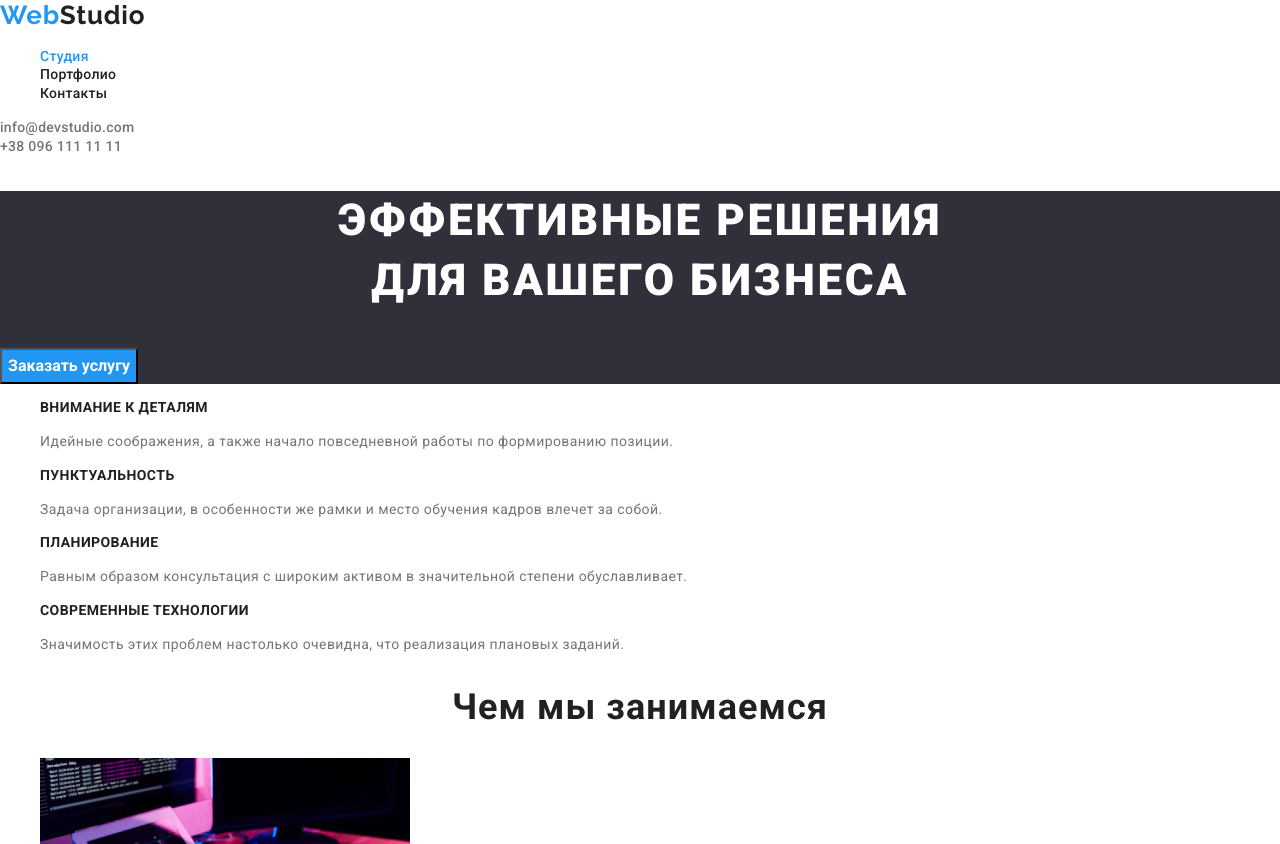
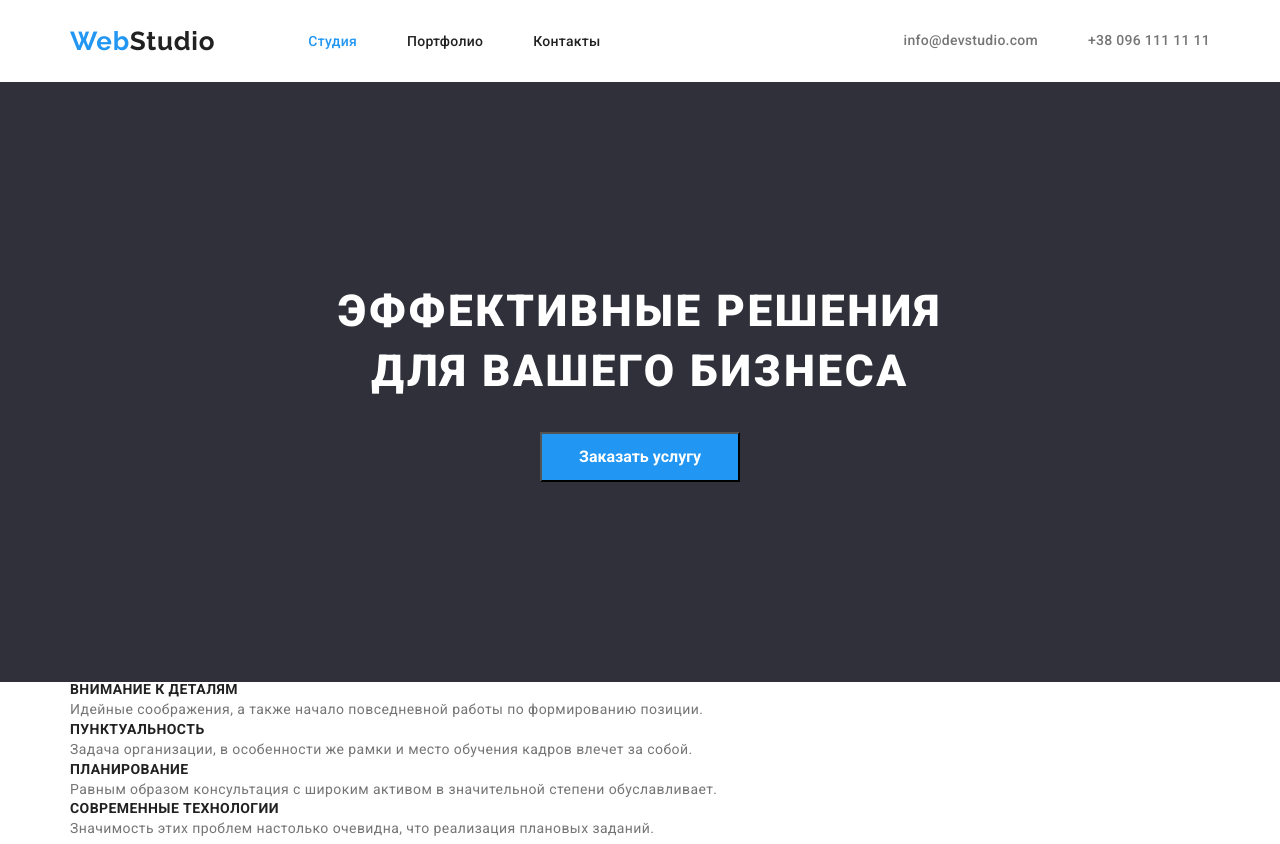
Before and after one commit to DmitriyShurlyhin/goit-markup-hw-03, a plain HTML site: page index.html in a window 1280 px wide. Shown: the top 844 px of the page. Drawn offline with nearby package versions, Linux system fonts and the light colour scheme.

Commit message:
footer & hero

```diff
--- a/css/styles.css
+++ b/css/styles.css
@@ -11,8 +11,30 @@ body {
   background-color: var(--main-background-color);
   font-family: Roboto, sans-serif;
 }
+ul {
+  margin-top: 0;
+  margin-bottom: 0;
+  padding-left: 0;
+}
+h1,
+h2,
+h3,
+p {
+  margin-top: 0;
+  margin-bottom: 0;
+}
+.container {
+  width: 1170px;
+  margin-left: auto;
+  margin-right: auto;
+  padding-left: 15px;
+  padding-right: 15px;
+}
 /*Header styles*/
-
+.header > .container {
+  display: flex;
+  align-items: center;
+}
 .header-logo {
   color: var(--color-dark);
   font-family: Raleway, sans-serif;
@@ -20,10 +42,22 @@ body {
   font-size: 26px;
   line-height: 1.19;
   letter-spacing: 0.03em;
+  margin-right: 93px;
 }
 .header-web {
   color: var(--accent-background-color);
 }
+.main-nav {
+  display: flex;
+  align-items: center;
+}
+.nav {
+  display: flex;
+}
+.nav li:not(:last-child) {
+  margin-right: 50px;
+}
+
 .nav-link {
   color: var(--color-dark);
   font-weight: 500;
@@ -35,6 +69,13 @@ body {
 .nav-link:focus {
   color: var(--accent-background-color);
 }
+.address {
+  display: flex;
+  align-items: center;
+  margin-left: auto;
+  padding-top: 32px;
+  padding-bottom: 32px;
+}
 .nav-link.current {
   color: var(--accent-background-color);
 }
@@ -45,6 +86,7 @@ body {
   font-size: 14px;
   line-height: 1.14;
   letter-spacing: 0.02em;
+  margin-right: 50px;
 }
 .address-mail:hover,
 .address-mail:focus {
@@ -64,6 +106,10 @@ body {
 }
 
 /* Hero styles*/
+.hero .container {
+  display: flex;
+  flex-direction: column;
+}
 .hero {
   background-color: var(--bacckground-color-dark);
 }
@@ -75,6 +121,7 @@ body {
   text-align: center;
   letter-spacing: 0.06em;
   text-transform: uppercase;
+  margin-top: 200px;
 }
 .hero-btn {
   background-color: var(--accent-background-color);
@@ -83,6 +130,12 @@ body {
   font-size: 16px;
   line-height: 1.9;
   text-align: center;
+  cursor: pointer;
+  width: 200px;
+  height: 50px;
+  margin-top: 30px;
+  align-self: center;
+  margin-bottom: 200px;
 }
 .hero-btn:hover,
 .hero-btn:focus {
--- a/index.html
+++ b/index.html
@@ -17,7 +17,8 @@
   </head>
   <body>
     <header class="header">
-      <nav>
+      <div class="container">
+        <nav class="main-nav">
           <a href="./index.html" class="header-logo"
             ><span class="header-web">Web</span>Studio</a
           >
@@ -36,19 +37,23 @@
           <br />
           <a href="tel:+380961111111" class="address-tel">+38 096 111 11 11</a>
         </address>
+      </div>
     </header>
     <main>
       <!--Герой-->
       <section class="hero">
+        <div class="container">
           <h1 class="hero-title">
             Эффективные решения <br />
             для вашего бизнеса
           </h1>
           <button type="button" class="hero-btn">Заказать услугу</button>
+        </div>
       </section>
 
       <!--преимущества-->
       <section>
+        <div class="container">
           <ul>
             <li>
               <h3 class="feature-title">Внимание к деталям</h3>
@@ -60,8 +65,8 @@
             <li>
               <h3 class="feature-title">Пунктуальность</h3>
               <p class="feature-text">
-              Задача организации, в особенности же рамки и место обучения кадров
-              влечет за собой.
+                Задача организации, в особенности же рамки и место обучения
+                кадров влечет за собой.
               </p>
             </li>
             <li>
@@ -79,10 +84,12 @@
               </p>
             </li>
           </ul>
+        </div>
       </section>
 
       <!--Чем мы занимаемся-->
       <section>
+        <div class="container">
           <h2 class="work-title">Чем мы занимаемся</h2>
           <ul>
             <li>
@@ -103,9 +110,11 @@
               />
             </li>
           </ul>
+        </div>
       </section>
       <!--Наша команда-->
       <section>
+        <div class="container">
           <h2 class="team">Наша команда</h2>
           <ul>
             <li>
@@ -141,9 +150,11 @@
               <p class="team-pstn">UI Designer</p>
             </li>
           </ul>
+        </div>
       </section>
     </main>
     <footer>
+      <div class="container">
         <div class="foot-address">
           <a href="./index.html" class="logo-footer"
             ><span class="web-footer">Web</span>Studio</a
@@ -162,6 +173,7 @@
             >
           </address>
         </div>
+      </div>
     </footer>
   </body>
 </html>
```
Lines whose indentation alone changed are shown as unchanged.
